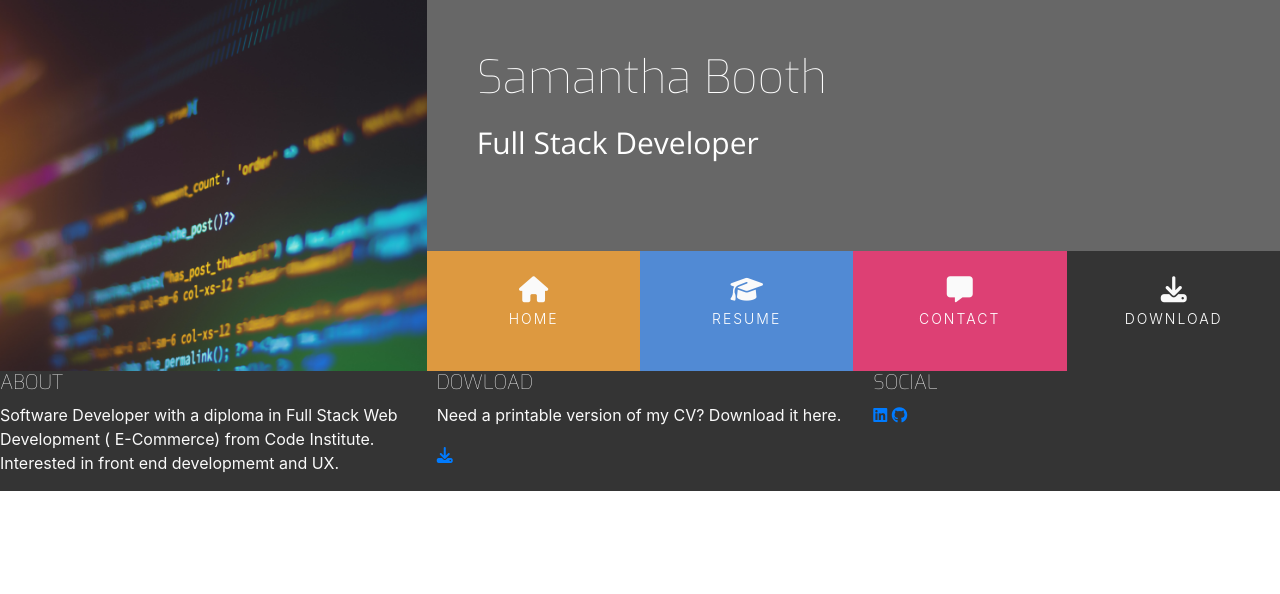
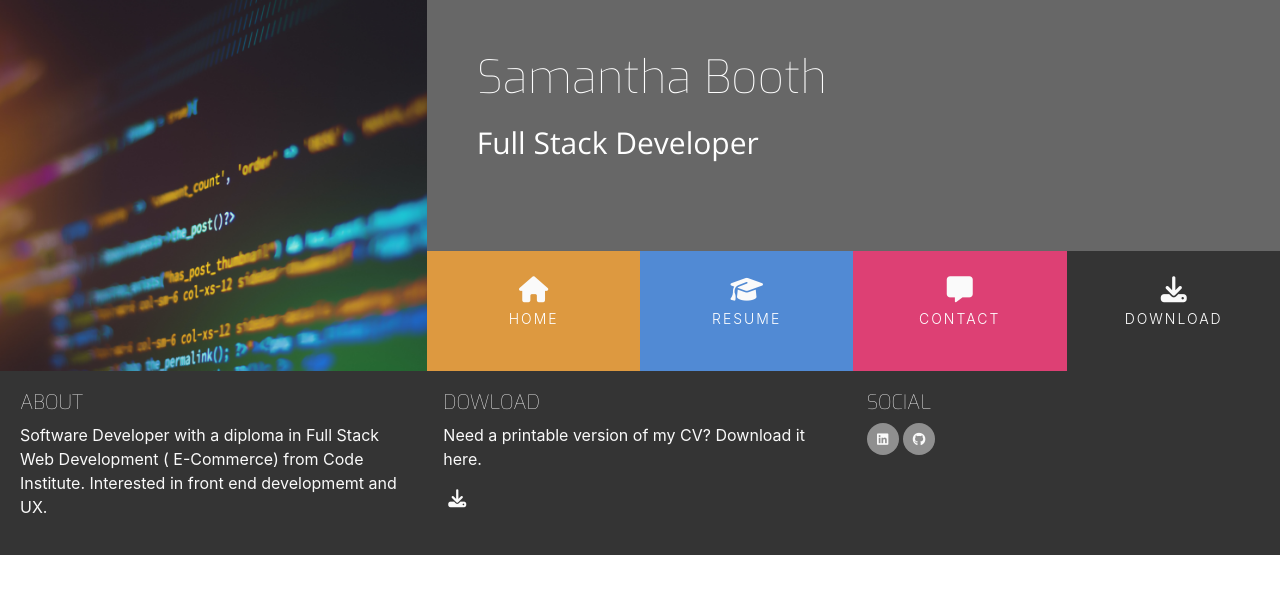
Before and after one commit to SamanthaBooth81/samantha_booth_resume, a plain HTML site: page index.html in a window 1280 px wide. Drawn offline with nearby package versions, Linux system fonts and the light colour scheme.

Commit message:
Finish footer stylling and add contact and resume pages

```diff
--- a/assets/css/style.css
+++ b/assets/css/style.css
@@ -144,3 +144,46 @@ footer {
     color: #fafafa;
     min-height: 120px;
 }
+
+.cv-pdf i {
+    font-size: 18px;
+    color: #fafafa;
+    text-align: center;
+    padding-left: 5px;
+    transition: all 0.35s ease-in-out;
+    -moz-transition: all 0.35s ease-in-out;
+    -webkit-transition: all 0.35s ease-in-out;
+    -o-transition: all 0.35s ease-in-out;
+}
+
+.cv-pdf i:hover {
+    color: rgb(221, 64, 116);
+}
+
+.social-links {
+    padding-bottom: 15px;
+}
+
+.social-links li a i {
+    width: 32px;
+    height: 32px;
+    padding: 13px 0;
+    border-radius: 50%;
+    font-size: 13px;
+    line-height: 7px;
+    text-align: center;
+    color: #fafafa;
+    background-color: #8f8f8f;
+    transition: all 0.35s ease-in-out;
+    -moz-transition: all 0.35s ease-in-out;
+    -webkit-transition: all 0.35s ease-in-out;
+    -o-transition: all 0.35s ease-in-out;
+}
+
+.social-links li a i:hover {
+    background-color: rgb(221, 64, 116);
+}
+
+#footer-details {
+    padding: 20px;
+}
--- a/index.html
+++ b/index.html
@@ -57,7 +57,7 @@
     </section>
 
     <footer container-fluid>
-        <div class="row">
+        <div id= "footer-details" class="row">
             <div class="col-sm-4">
                 <h5 class="uppercase general-sub">About</h5>
                 <p class="inline-block">Software Developer with a diploma in Full Stack Web Development (
```
Also changed, not shown: contact.html (added, +38 -0 lines), resume.html (added, +38 -0 lines).
